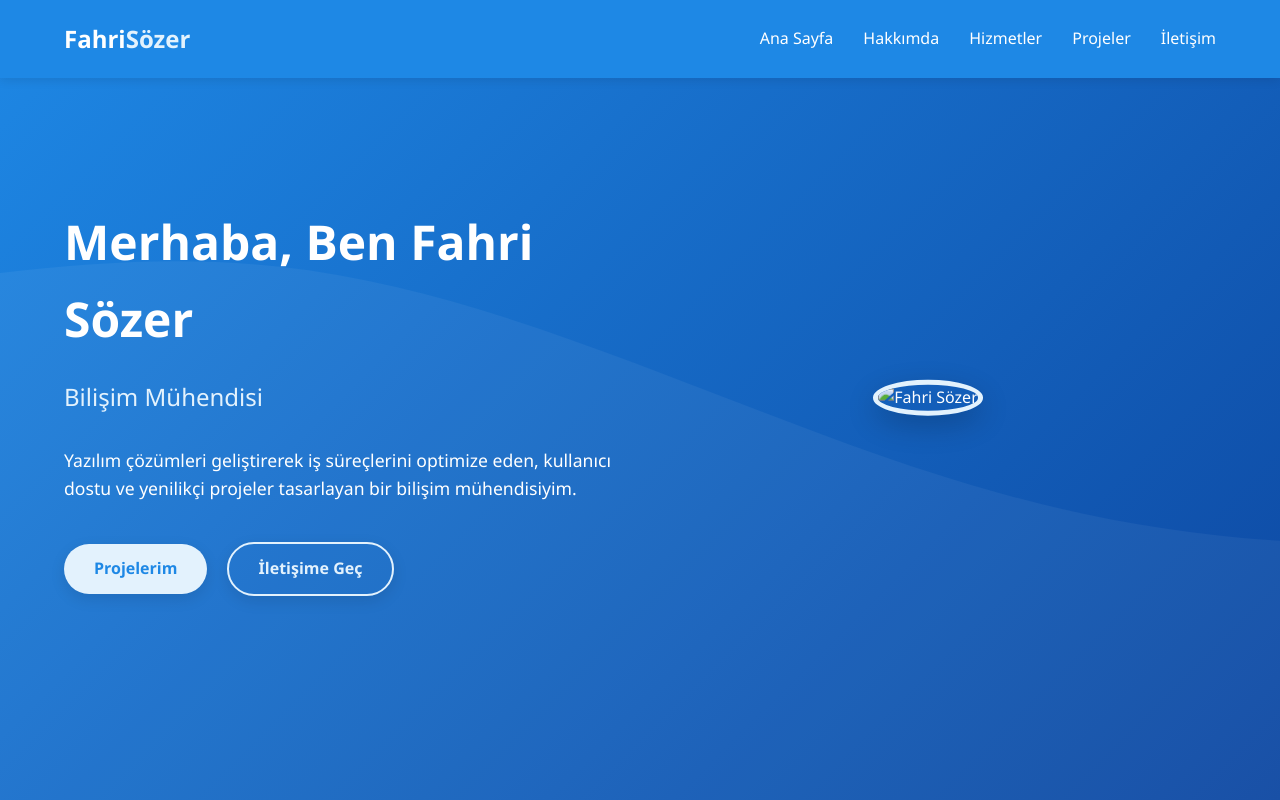
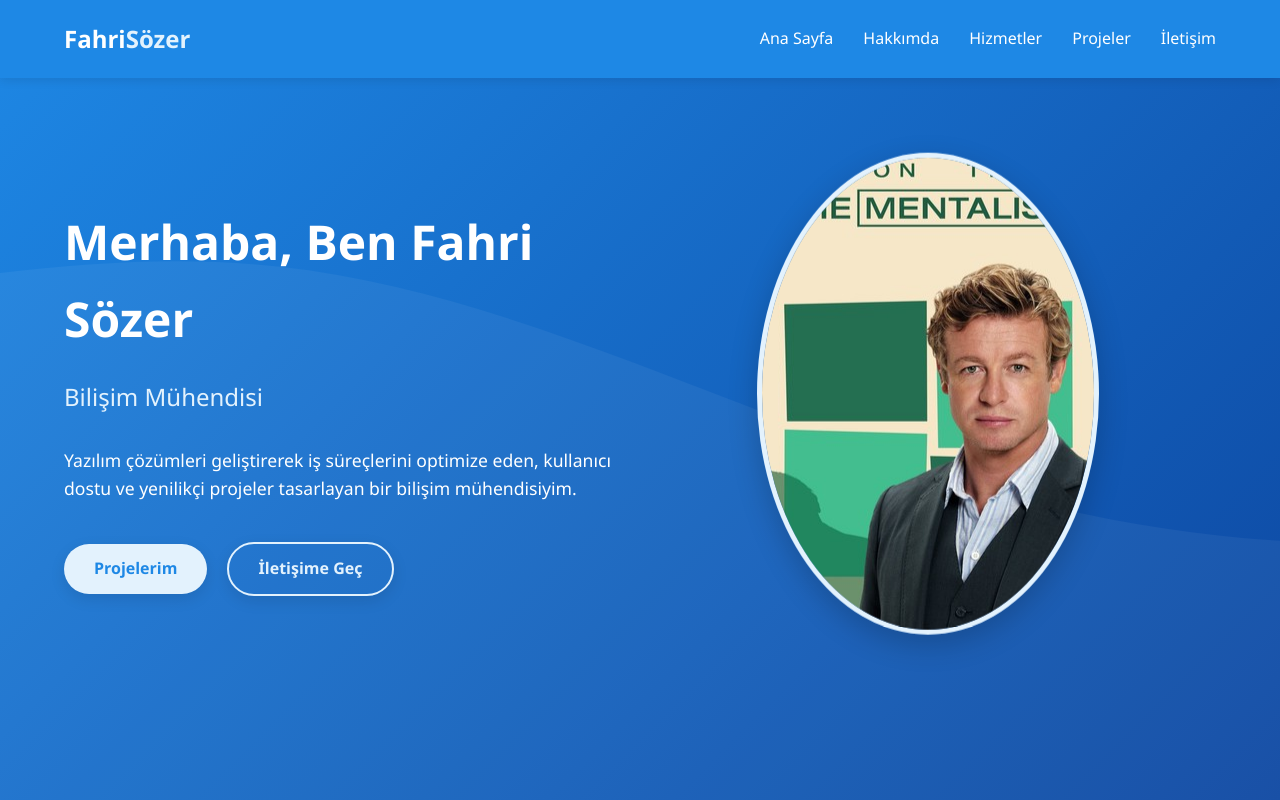
Before and after one commit to stsoyapay/portfolyo, a plain HTML site: page index.html in a window 1280 px wide. Shown: the top 800 px of the page. Drawn offline with Linux system fonts and the light colour scheme.

Commit message:
Update index.html

```diff
--- a/index.html
+++ b/index.html
@@ -852,7 +852,7 @@
                     <a href="#contact" class="btn btn-secondary">İletişime Geç</a>
                 </div>
                 <div class="hero-image">
-                    <img src="/api/placeholder/400/400" alt="Fahri Sözer">
+                    <img src="/me.jpg" alt="Fahri Sözer">
                 </div>
             </div>
         </div>
```
